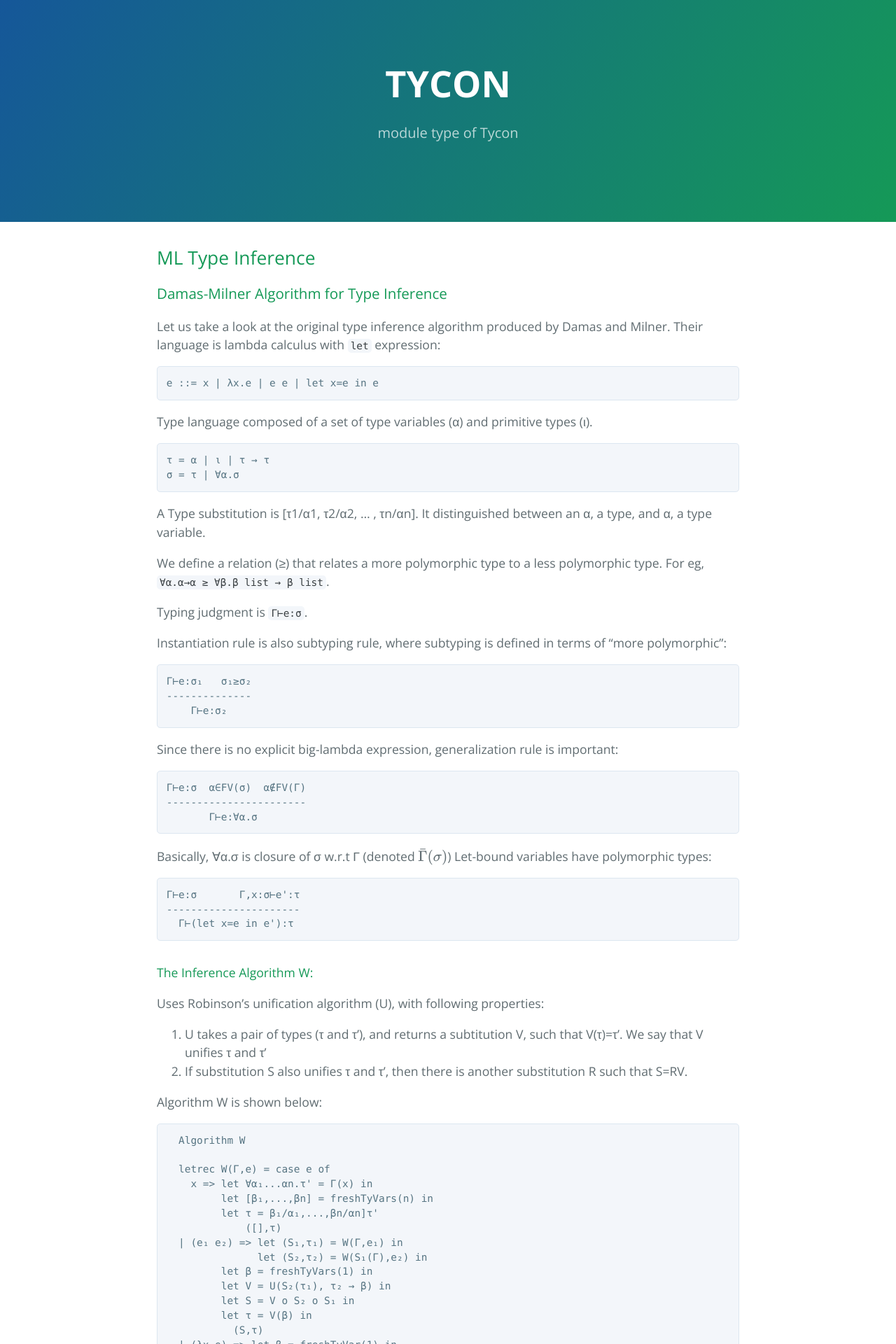
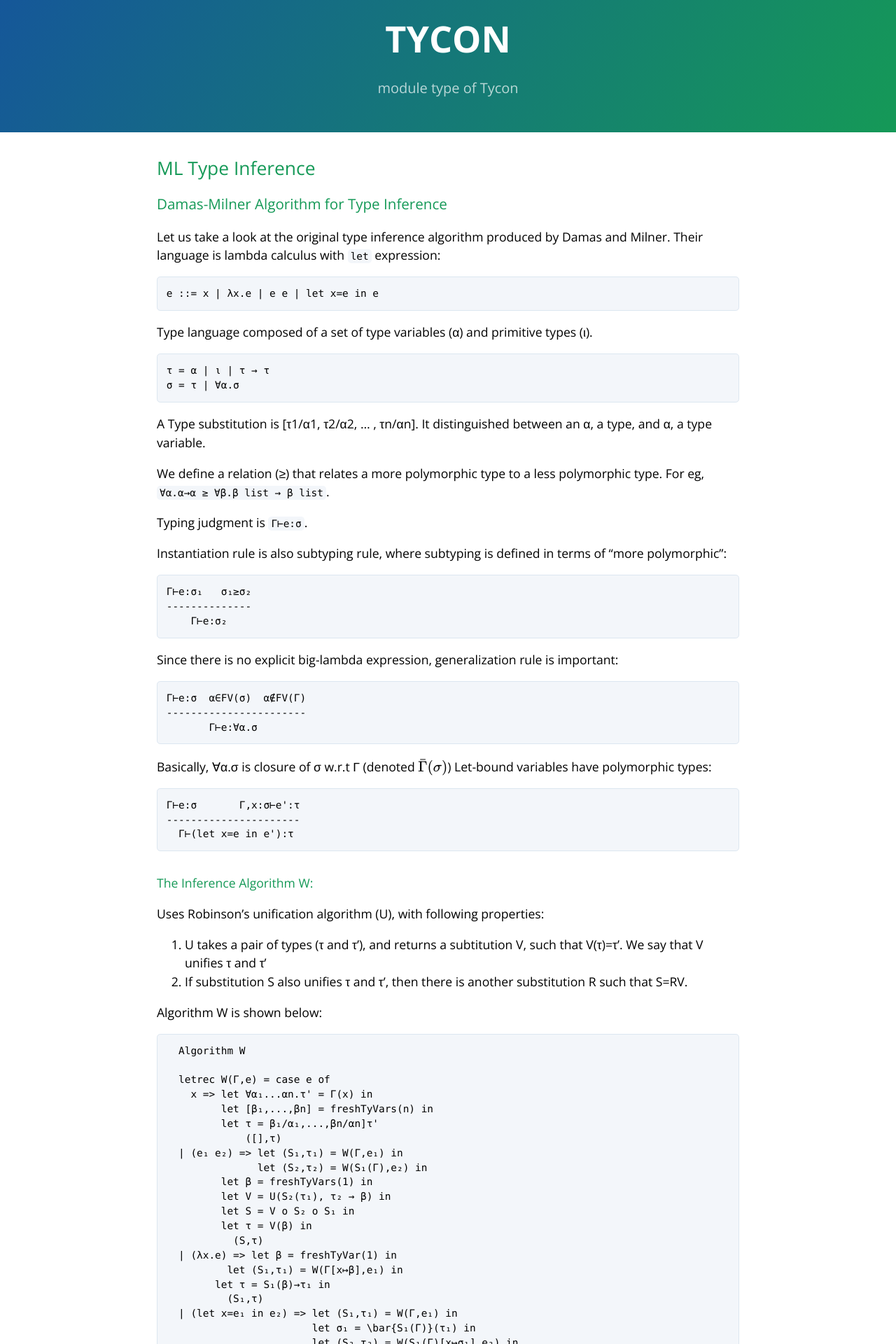
Before and after one commit to tycon/tycon.github.io, a Jekyll site: the page built from _posts/2015-07-25-ML-Type-Inference.markdown, in a window 1280 px wide. Shown: the top 1920 px of the page at 70% size. Built offline with Jekyll 4.4.1, drawn with Linux system fonts in a browser that asks for light colours; formulas are drawn with MathJax 3.

Commit message:
Modified stylesheet

```diff
--- a/stylesheets/stylesheet.css
+++ b/stylesheets/stylesheet.css
@@ -7,7 +7,7 @@ body {
   font-family: "Open Sans", "Helvetica Neue", Helvetica, Arial, sans-serif;
   font-size: 16px;
   line-height: 1.5;
-  color: #606c71; }
+  color: black; }
 
 a {
   color: #1e6bb8;
@@ -61,7 +61,7 @@ a {
 
 @media screen and (min-width: 64em) {
   .page-header {
-    padding: 5rem 6rem; } }
+    padding: 1rem; } }
 
 @media screen and (min-width: 42em) and (max-width: 64em) {
   .page-header {
@@ -119,7 +119,7 @@ a {
   padding: 2px 4px;
   font-family: Consolas, "Liberation Mono", Menlo, Courier, monospace;
   font-size: 0.9rem;
-  color: #383e41;
+  color: black;
   background-color: #f3f6fa;
   border-radius: 0.3rem; }
 .main-content pre {
@@ -127,7 +127,7 @@ a {
   margin-top: 0;
   margin-bottom: 1rem;
   font: 1rem Consolas, "Liberation Mono", Menlo, Courier, monospace;
-  color: #567482;
+  color: black;
   word-wrap: normal;
   background-color: #f3f6fa;
   border: solid 1px #dce6f0;
@@ -136,7 +136,7 @@ a {
     padding: 0;
     margin: 0;
     font-size: 0.9rem;
-    color: #567482;
+    color: black;
     word-break: normal;
     white-space: pre;
     background: transparent;
```
